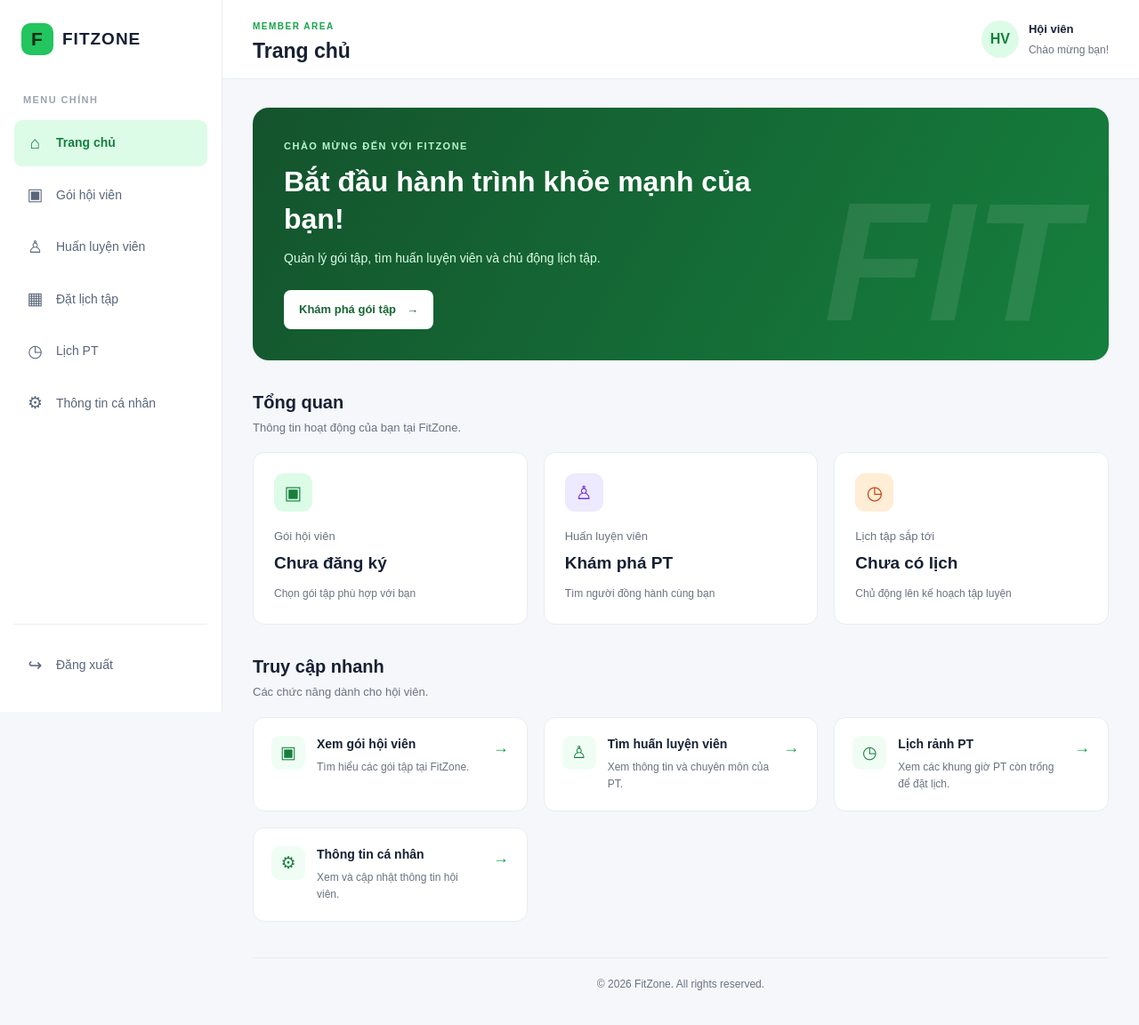
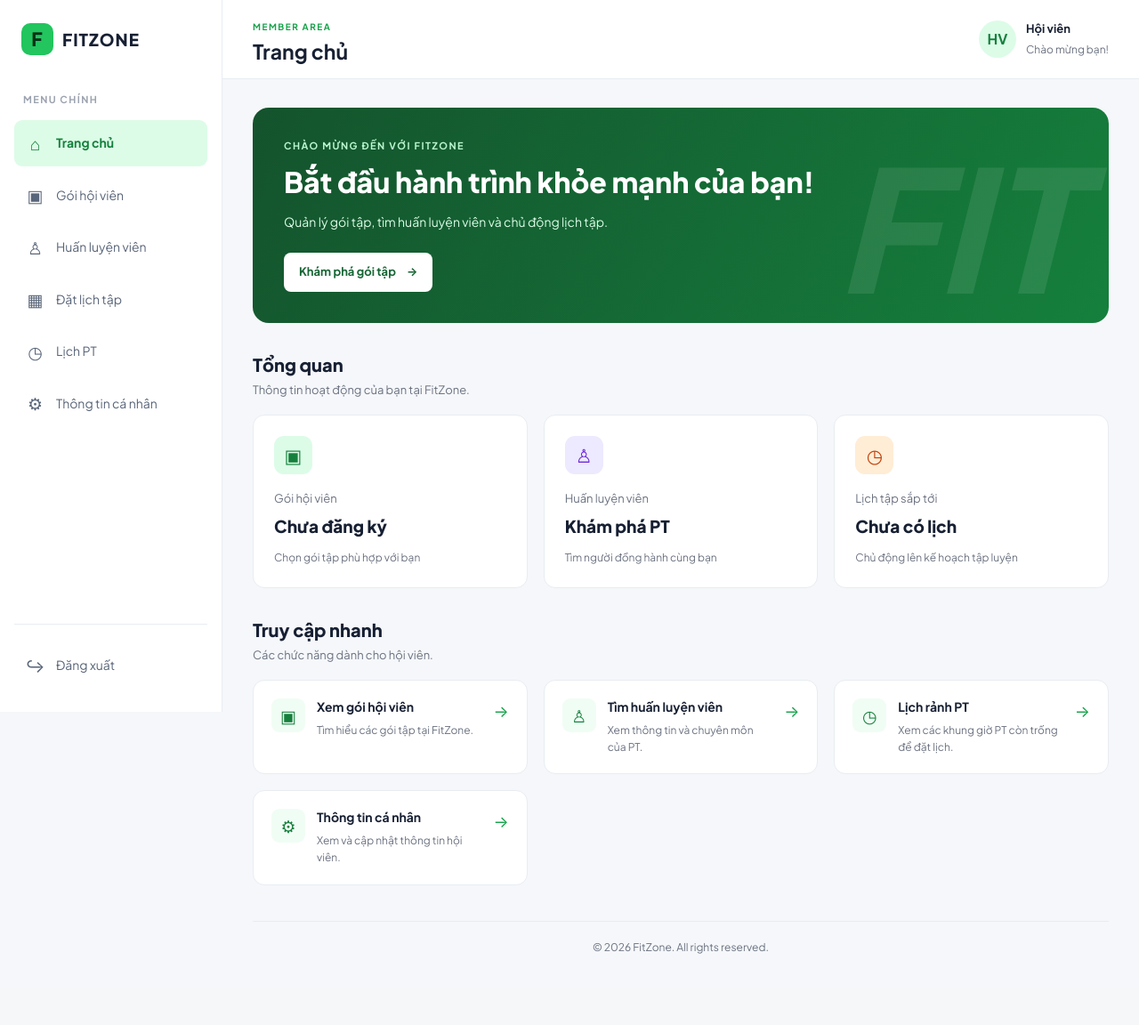
Before and after one commit to Zietlott/CNPM_LT, a PHP site: page /pages/member/dashboard.php in a window 1280 px wide. Shown: the whole page at 89% size. After the commit the page ends 1072 px from the top, so only its background shows below. Run offline with PHP 8.4, Linux system fonts and the light colour scheme.

Commit message:
Update giao dien

```diff
--- a/frontend/assets/css/auth.css
+++ b/frontend/assets/css/auth.css
@@ -1,3 +1,4 @@
+@import url('https://fonts.googleapis.com/css2?family=Plus+Jakarta+Sans:wght@300;400;500;600;700;800&family=Inter:wght@400;500;600;700&display=swap');
 
 /* ==============================
    FITZONE - LOGIN & REGISTER
@@ -22,7 +23,7 @@ body.auth-page {
     margin: 0;
     background: var(--background);
     color: var(--text);
-    font-family: Arial, Helvetica, sans-serif;
+    font-family: 'Plus Jakarta Sans', 'Inter', -apple-system, BlinkMacSystemFont, 'Segoe UI', Roboto, Helvetica, Arial, sans-serif;
 }
 
 /* Khu vực chứa form */
--- a/frontend/assets/css/dashboard.css
+++ b/frontend/assets/css/dashboard.css
@@ -1,3 +1,4 @@
+@import url('https://fonts.googleapis.com/css2?family=Plus+Jakarta+Sans:wght@300;400;500;600;700;800&family=Inter:wght@400;500;600;700&display=swap');
 
 :root {
     --primary: #22c55e;
@@ -18,7 +19,7 @@ body.dashboard-page {
     margin: 0;
     background: var(--background);
     color: var(--text);
-    font-family: Arial, Helvetica, sans-serif;
+    font-family: 'Plus Jakarta Sans', 'Inter', -apple-system, BlinkMacSystemFont, 'Segoe UI', Roboto, Helvetica, Arial, sans-serif;
 }
 
 .dashboard-layout {
--- a/frontend/assets/css/membership.css
+++ b/frontend/assets/css/membership.css
@@ -1,3 +1,4 @@
+
 .page-intro {
     padding: 28px 30px;
     border: 1px solid #e8edf2;
--- a/frontend/pages/member/booking.php
+++ /dev/null
@@ -1,2 +0,0 @@
-<?php
-require_once __DIR__ . '/../trainer/booking.php';
```
Also changed, not shown: 1 other file.
